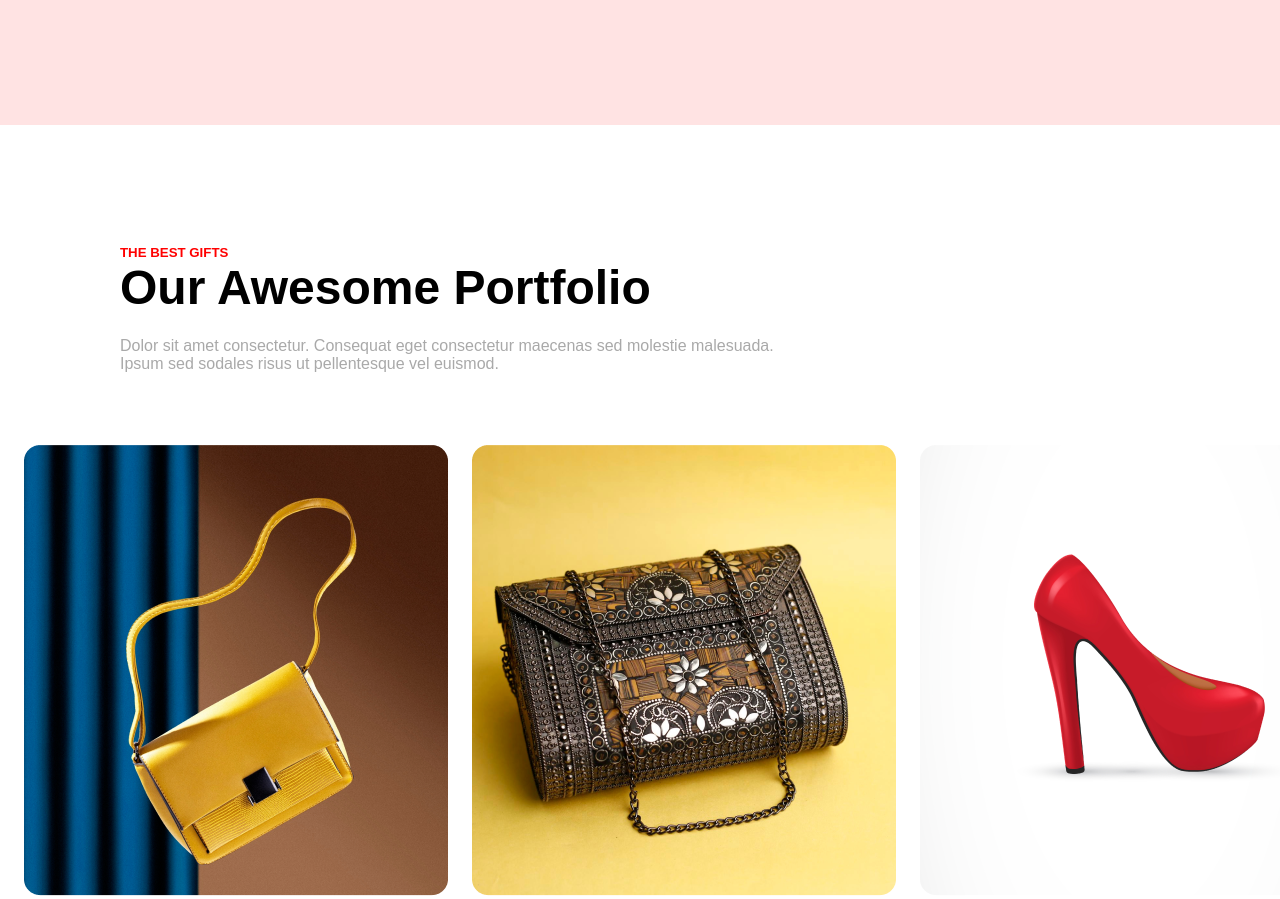
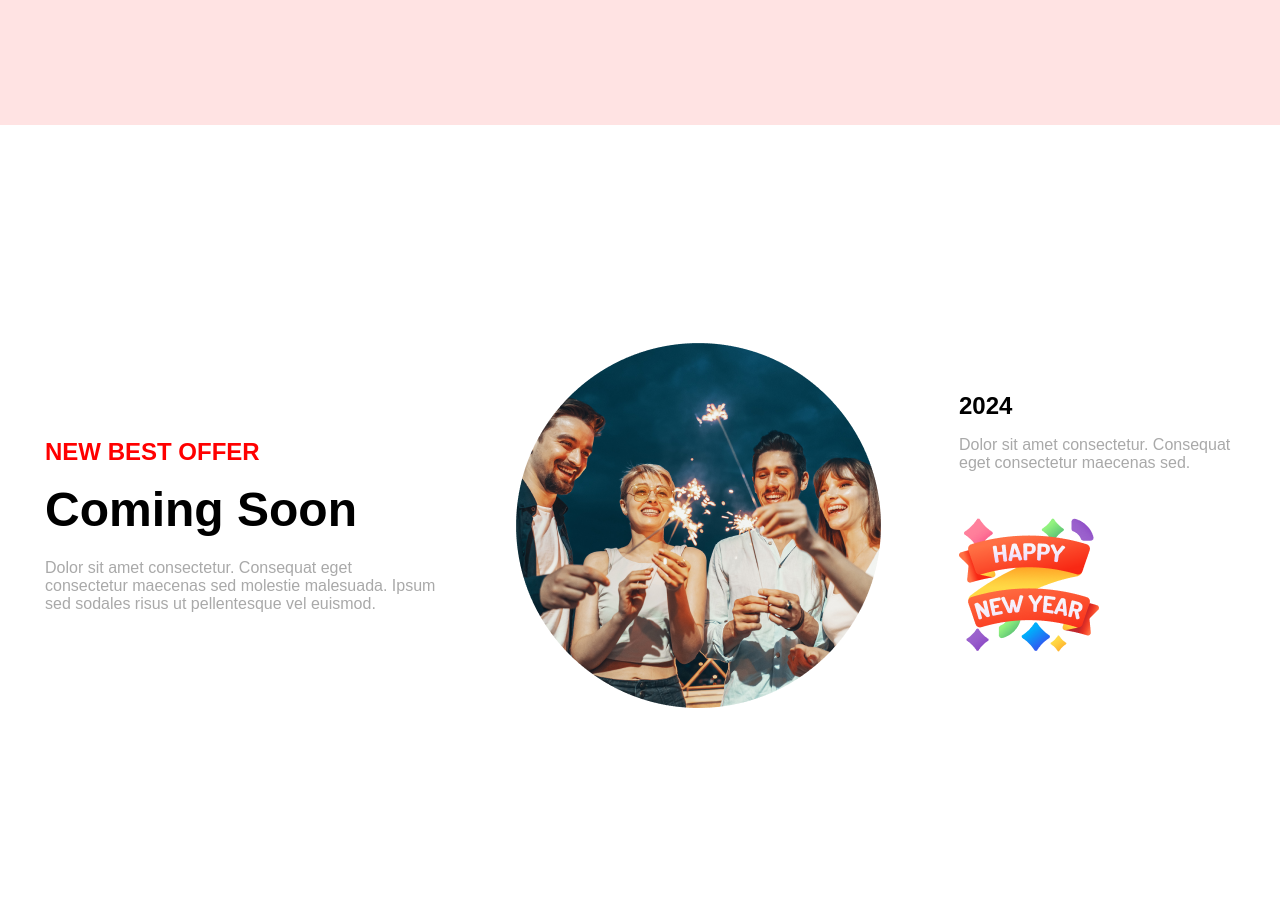
Before and after one commit to sheikhhasinur69/new-year, a plain HTML site: page index.html in a window 1280 px wide. Shown: the part 3000-3899 px from the top of the page. Drawn offline with Linux system fonts and the light colour scheme.

Commit message:
comming soon section done

```diff
--- a/index.html
+++ b/index.html
@@ -47,6 +47,23 @@
             <h3> <span class="marked">Date:</span> 31 December Night 2023</h3>
             <h3> <span class="marked">Time:</span> Evening 7.30 pm to 12.30 am</h3>
             <button class="address-btn">Join Now</button>
+        </div>
+    </section>
+
+    <!-- Comming soon section -->
+    <section>
+        <div class="comming-soon-section">
+            <div class="best-offer">
+                <h5 class="comming-soon-sub-title">NEW BEST OFFER</h5>
+                <h2 class="comming-soon-title">Coming Soon</h2>
+                <p>Dolor sit amet consectetur. Consequat eget consectetur maecenas sed molestie malesuada. Ipsum sed sodales risus ut pellentesque vel euismod. </p>
+            </div>
+            <img src="resources/Ellipse 1.png" alt="">
+            <div class="year2024">
+                <h2>2024</h2>
+                <p>Dolor sit amet consectetur. Consequat eget consectetur maecenas sed.</p>
+                <img src="resources/Group 96.png" alt="">
+            </div>
         </div>
     </section>
 
--- a/style.css
+++ b/style.css
@@ -4,7 +4,9 @@
     box-sizing: border-box;
     font-family: sans-serif;
 }
-
+ p{
+    color:darkgray;
+ }
 .banner {
  background-image: url(resources/Banner\ Image.png);
  height: 100vh;
@@ -114,6 +116,36 @@
     font-weight: bold;
     cursor: pointer;
 }
+
+/* comming soon section */
+.comming-soon-section{
+    height: 100vh;
+    display: flex;
+    gap: 24px;
+    align-items: center;
+    justify-content: space-between;
+   margin-left: 45px;
+   margin-right: 45px;
+}
+.best-offer{
+    width: 393px;
+}
+.comming-soon-title{
+    font-size: 48px;
+    margin-top: 16px;
+    margin-bottom: 22px;
+}
+.comming-soon-sub-title{
+    font-size: 24px;
+    color: #FF0000;
+}
+.year2024{
+    width: 276px;
+}
+.year2024 p{
+    margin-top: 16px;
+    margin-bottom: 43px;
+}
 /* portfolio section */
 .portfolio-section{
     display: flex;
```
